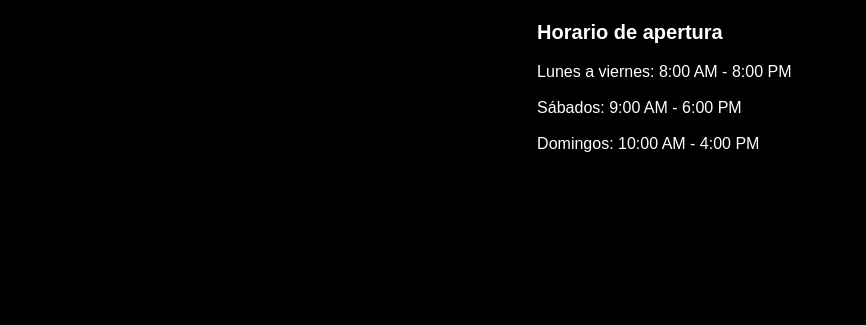
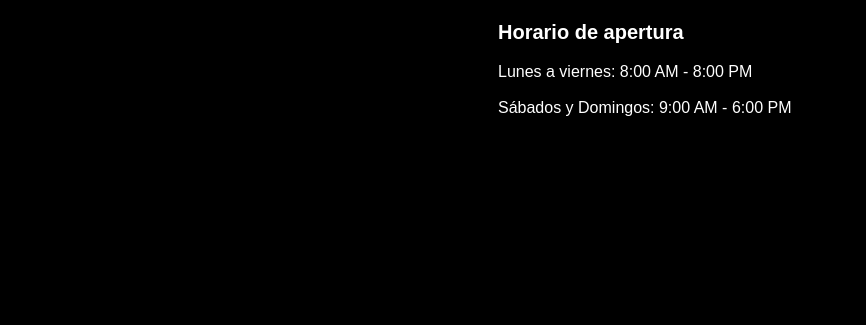
Before and after one commit to eleivillar-ux/web_project_library_es, a plain HTML site: page index.html in a window 1280 px wide. Shown: the part 3560-3885 px from the top of the page, 204-1070 px from the left. Drawn offline with Linux system fonts and the light colour scheme.

Commit message:
actualizacion index

```diff
--- a/index.html
+++ b/index.html
@@ -288,8 +288,9 @@
               <li class="footer__list-item">
                 Lunes a viernes: 8:00 AM - 8:00 PM
               </li>
-              <li class="footer__list-item">Sábados: 9:00 AM - 6:00 PM</li>
-              <li class="footer__list-item">Domingos: 10:00 AM - 4:00 PM</li>
+              <li class="footer__list-item">
+                Sábados y Domingos: 9:00 AM - 6:00 PM
+              </li>
             </ul>
           </div>
           <div class="footer__column footer__column_content_social">
```
